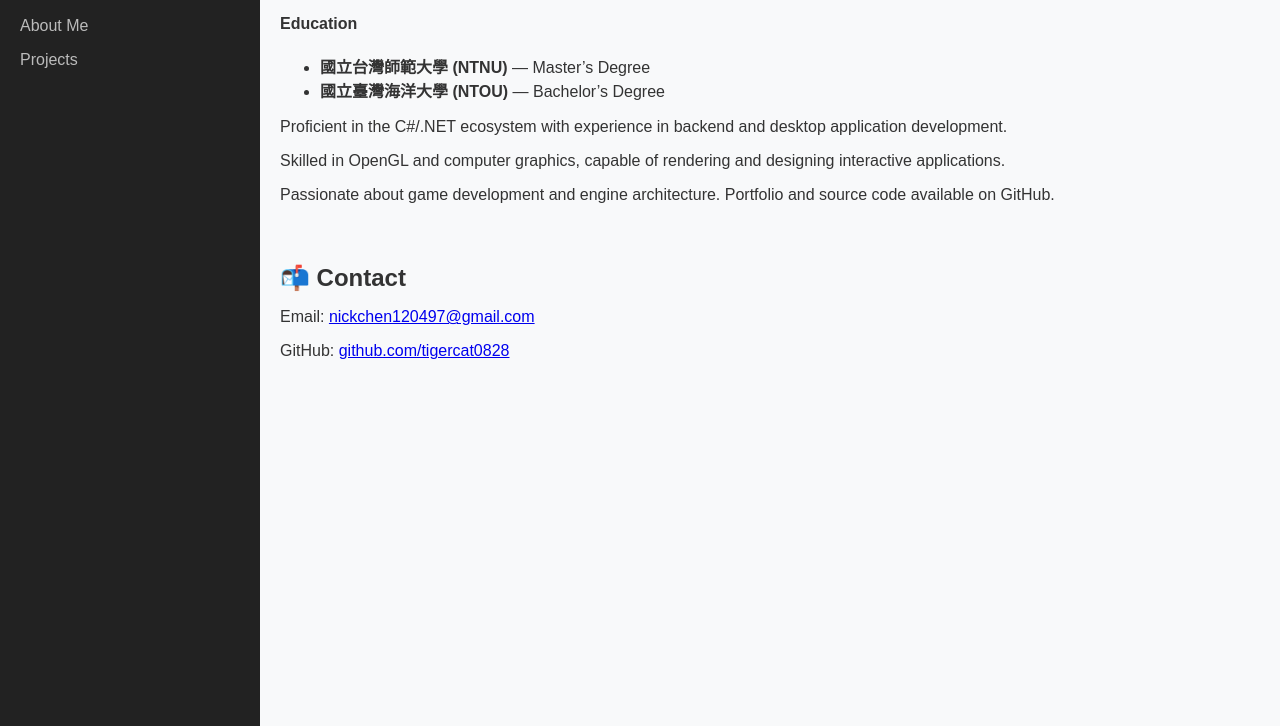
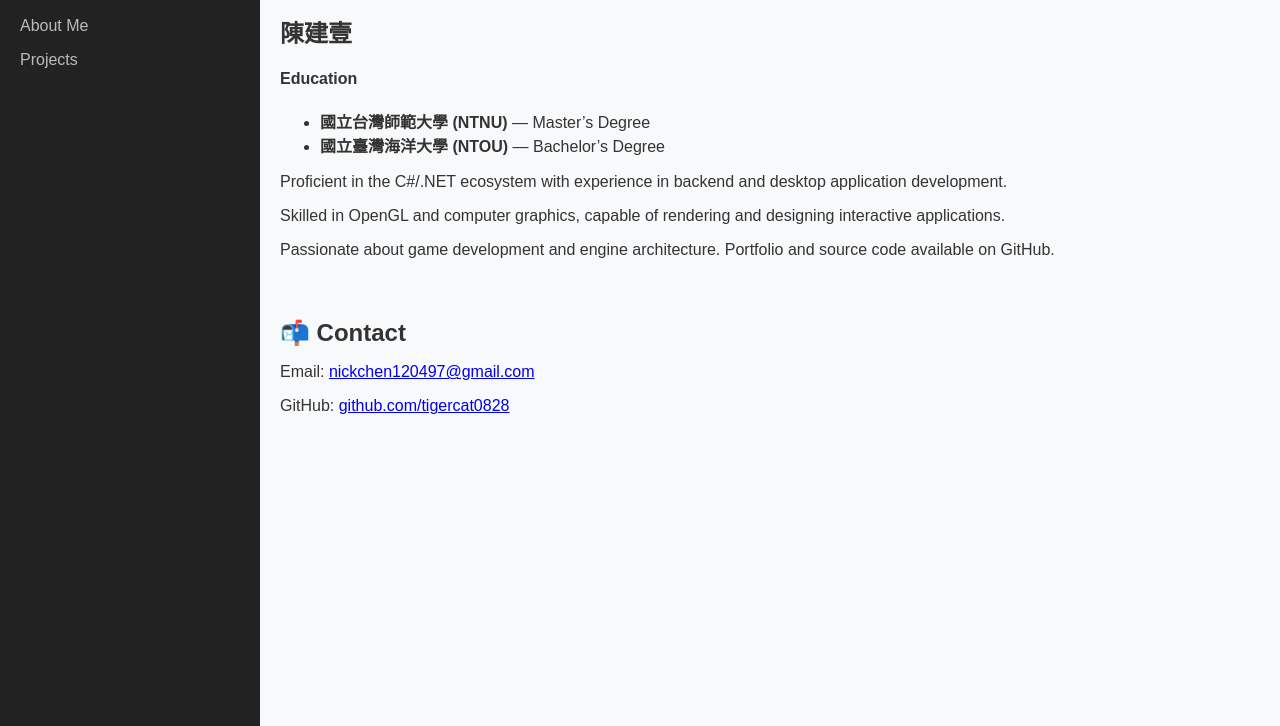
Before and after one commit to tigercat0828/Portfolio, a plain HTML site: page index.html in a window 1280 px wide. Shown: the part 74-800 px from the top of the page. Drawn offline with Linux system fonts and the light colour scheme.

Commit message:
Update index.html

```diff
--- a/index.html
+++ b/index.html
@@ -19,7 +19,9 @@
     <!-- Main Content -->
     <main class="content">
       <section id="about">
+
         <h1>👋 About Me</h1>
+        <h2>陳建壹</h2>
         <p>
       <h4>Education</h4>
       <ul>
```
